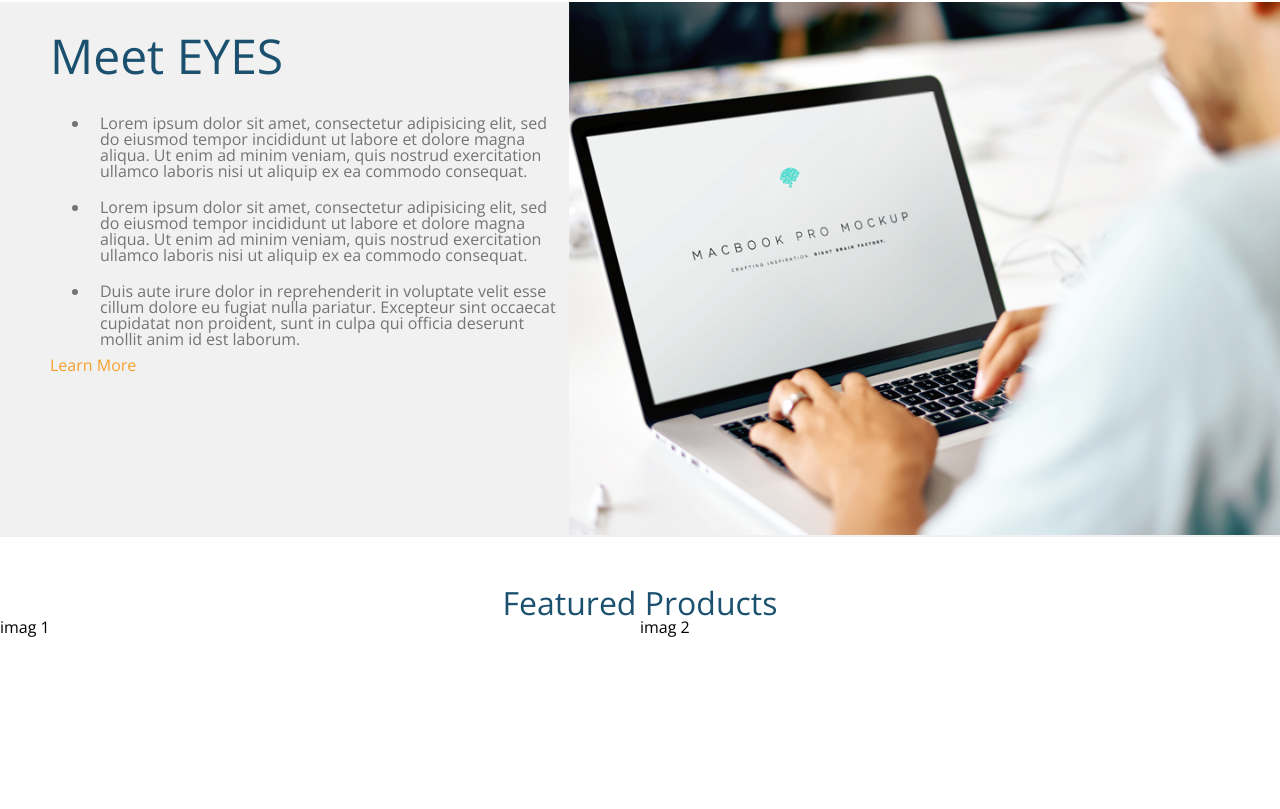
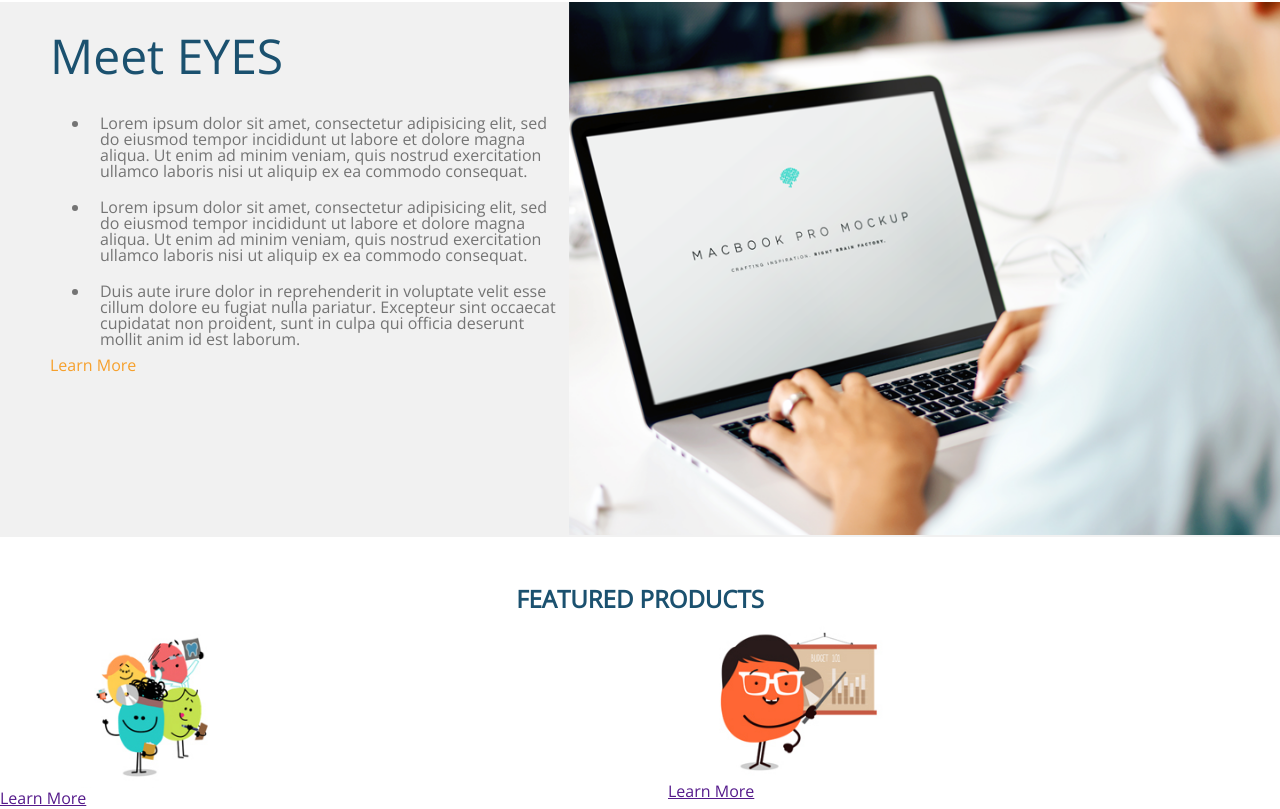
Before and after one commit to samuelsilvadev/layouts-css-tests, a website: page com-flexbox/index.html in a window 1280 px wide. Shown: the part 692-1501 px from the top of the page. Before the commit the page ends 1330 px from the top, so only its background shows below. Drawn offline with nearby package versions, Linux system fonts and the light colour scheme.

Commit message:
criando estrutura dos novos componentes na tela

```diff
--- a/com-flexbox/css/app.css
+++ b/com-flexbox/css/app.css
@@ -140,8 +140,10 @@ info-image{
 
 /* featured-products */
 
-.featured-products h2 {
-	font-size: 2em;
+.featured-products-title > h2 {
+	font-size: 1.5em;
+	font-weight: bold;
+	text-transform: uppercase;
 }
 
 .featured-products-title{
@@ -149,3 +151,7 @@ info-image{
 	color: #1b516f;
 	margin-top: 50px;
 }
+
+.products{
+
+}
--- a/com-flexbox/index.html
+++ b/com-flexbox/index.html
@@ -80,10 +80,22 @@
 			</div>
 			<div class="container-flex products">
 				<div class="products-1">
-					imag 1
+					<section>
+						<figure>
+							<img src="imgs/product1.png">
+						</figure>
+						<p></p>
+						<a href="">Learn More</a>
+					</section>
 				</div>
 				<div class="products-2">
-					imag 2
+					<section>
+						<figure>
+							<img src="imgs/product2.png">
+						</figure>
+						<p></p>
+						<a href="">Learn More</a>
+					</section>
 				</div>
 			</div>
 		</section>
```
